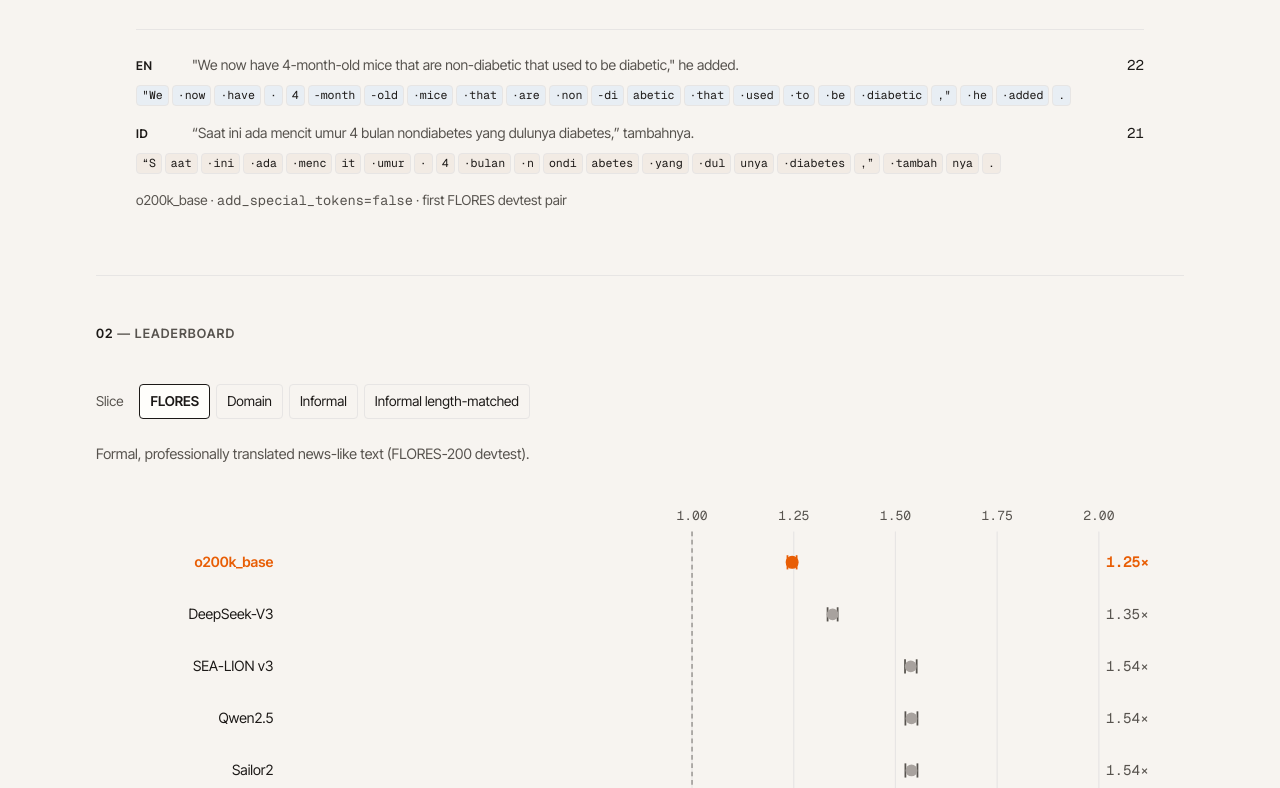
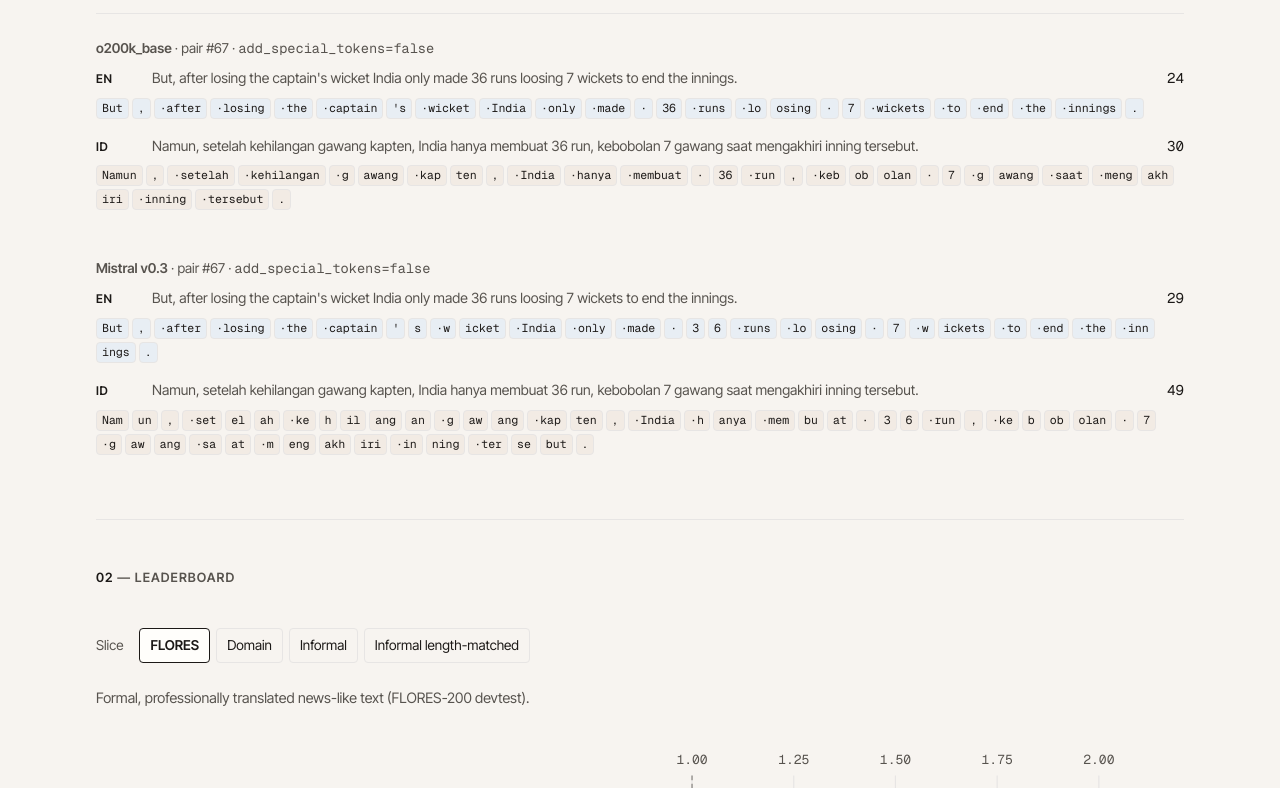
Before and after one commit to adindamochamad/indonesian-token-tax, a website built with Vite: page web/index.html in a window 1280 px wide. Shown: the part 357-1145 px from the top of the page. Built offline with nearby package versions, Linux system fonts and the light colour scheme; files whose address does not match are found by name.

Commit message:
fix: hero strip pair, table headers, and screenshot-safe motion

```diff
--- a/scripts/capture-screenshots.mjs
+++ b/scripts/capture-screenshots.mjs
@@ -8,7 +8,7 @@ const { chromium } = require("playwright-core");
 
 const defaultOut = "/Users/mac/Development/indonesian-token-tax/web/screenshots";
 const outDir = process.argv[2] ? resolve(process.argv[2]) : defaultOut;
-const previewPort = process.env.PREVIEW_PORT ?? "4174";
+const previewPort = process.env.PREVIEW_PORT ?? "4173";
 const previewOrigin = `http://127.0.0.1:${previewPort}`;
 mkdirSync(outDir, { recursive: true });
 
@@ -29,6 +29,7 @@ const shots = [
 const browser = await chromium.launch({ executablePath: chrome, headless: true });
 for (const s of shots) {
   const page = await browser.newPage({ viewport: { width: s.w, height: 900 } });
+  await page.emulateMedia({ reducedMotion: "reduce" });
   const q = new URLSearchParams();
   if (s.run) q.set("run", "1");
   q.set("theme", s.theme);
--- a/web/public/hero-strip.json
+++ b/web/public/hero-strip.json
@@ -2,58 +2,167 @@
   "source": {
     "repo_id": "mteb/flores",
     "revision": "69edd3336d102dd184dd531b57defac6c9c60c8f",
-    "pair_index": 0,
-    "tokenizer": "o200k_base"
+    "pair_index": 67,
+    "target_ratio": 1.246,
+    "en_token_range": [
+      12,
+      25
+    ]
   },
-  "id_text": "“Saat ini ada mencit umur 4 bulan nondiabetes yang dulunya diabetes,” tambahnya.",
-  "en_text": "\"We now have 4-month-old mice that are non-diabetic that used to be diabetic,\" he added.",
+  "id_text": "Namun, setelah kehilangan gawang kapten, India hanya membuat 36 run, kebobolan 7 gawang saat mengakhiri inning tersebut.",
+  "en_text": "But, after losing the captain's wicket India only made 36 runs loosing 7 wickets to end the innings.",
+  "strips": [
+    {
+      "tokenizer": "o200k_base",
+      "short_name": "o200k_base",
       "id_pieces": [
-    "“S",
-    "aat",
-    " ini",
-    " ada",
-    " menc",
-    "it",
-    " umur",
+        "Namun",
+        ",",
+        " setelah",
+        " kehilangan",
+        " g",
+        "awang",
+        " kap",
+        "ten",
+        ",",
+        " India",
+        " hanya",
+        " membuat",
         " ",
-    "4",
-    " bulan",
-    " n",
-    "ondi",
-    "abetes",
-    " yang",
-    " dul",
-    "unya",
-    " diabetes",
-    ",”",
-    " tambah",
-    "nya",
+        "36",
+        " run",
+        ",",
+        " keb",
+        "ob",
+        "olan",
+        " ",
+        "7",
+        " g",
+        "awang",
+        " saat",
+        " meng",
+        "akh",
+        "iri",
+        " inning",
+        " tersebut",
         "."
       ],
       "en_pieces": [
-    "\"We",
-    " now",
-    " have",
+        "But",
+        ",",
+        " after",
+        " losing",
+        " the",
+        " captain",
+        "'s",
+        " wicket",
+        " India",
+        " only",
+        " made",
         " ",
-    "4",
-    "-month",
-    "-old",
-    " mice",
-    " that",
-    " are",
-    " non",
-    "-di",
-    "abetic",
-    " that",
-    " used",
+        "36",
+        " runs",
+        " lo",
+        "osing",
+        " ",
+        "7",
+        " wickets",
         " to",
-    " be",
-    " diabetic",
-    ",\"",
-    " he",
-    " added",
+        " end",
+        " the",
+        " innings",
         "."
       ],
-  "id_count": 21,
-  "en_count": 22
+      "id_count": 30,
+      "en_count": 24
+    },
+    {
+      "tokenizer": "mistralai/Mistral-7B-Instruct-v0.3",
+      "short_name": "Mistral v0.3",
+      "id_pieces": [
+        "Nam",
+        "un",
+        ",",
+        " set",
+        "el",
+        "ah",
+        " ke",
+        "h",
+        "il",
+        "ang",
+        "an",
+        " g",
+        "aw",
+        "ang",
+        " kap",
+        "ten",
+        ",",
+        " India",
+        " h",
+        "anya",
+        " mem",
+        "bu",
+        "at",
+        " ",
+        "3",
+        "6",
+        " run",
+        ",",
+        " ke",
+        "b",
+        "ob",
+        "olan",
+        " ",
+        "7",
+        " g",
+        "aw",
+        "ang",
+        " sa",
+        "at",
+        " m",
+        "eng",
+        "akh",
+        "iri",
+        " in",
+        "ning",
+        " ter",
+        "se",
+        "but",
+        "."
+      ],
+      "en_pieces": [
+        "But",
+        ",",
+        " after",
+        " losing",
+        " the",
+        " captain",
+        "'",
+        "s",
+        " w",
+        "icket",
+        " India",
+        " only",
+        " made",
+        " ",
+        "3",
+        "6",
+        " runs",
+        " lo",
+        "osing",
+        " ",
+        "7",
+        " w",
+        "ickets",
+        " to",
+        " end",
+        " the",
+        " inn",
+        "ings",
+        "."
+      ],
+      "id_count": 49,
+      "en_count": 29
     }
+  ]
+}
--- a/web/src/hero.js
+++ b/web/src/hero.js
@@ -22,6 +22,28 @@ function renderTokenBlocks(pieces, lang) {
     .join("");
 }
 
+function renderStripFigure(strip, pairIndex, idText, enText) {
+  const enBlocks = renderTokenBlocks(strip.en_pieces, "en");
+  const idBlocks = renderTokenBlocks(strip.id_pieces, "id");
+  return `<figure class="strip-unit" aria-labelledby="strip-${strip.short_name.replace(/\s+/g, "-")}">
+    <figcaption id="strip-${strip.short_name.replace(/\s+/g, "-")}" class="strip-caption">
+      <strong>${escapeHtml(strip.short_name)}</strong> · pair #${pairIndex} · <code>add_special_tokens=false</code>
+    </figcaption>
+    <div class="strip-row">
+      <span class="strip-lang">EN</span>
+      <span class="strip-text muted">${escapeHtml(enText)}</span>
+      <span class="strip-count num mono">${strip.en_count}</span>
+    </div>
+    <div class="strip-blocks strip-blocks-en" aria-hidden="true">${enBlocks}</div>
+    <div class="strip-row">
+      <span class="strip-lang">ID</span>
+      <span class="strip-text muted">${escapeHtml(idText)}</span>
+      <span class="strip-count num mono">${strip.id_count}</span>
+    </div>
+    <div class="strip-blocks strip-blocks-id" aria-hidden="true">${idBlocks}</div>
+  </figure>`;
+}
+
 export function renderHero(data) {
   const { min, max, rows, wordRatio } = floresRange(data);
   const nPairs = Number(data.meta?.slices?.flores?.n_pairs ?? 1012);
@@ -31,6 +53,7 @@ export function renderHero(data) {
   const qwen = data.meta?.tokenizer_files?.find((f) => f.repo_id === "Qwen/Qwen2.5-7B-Instruct");
   const vocab = qwen?.vocab_file_sha256?.slice(0, 10) ?? "ca10d7e9fb";
   const worstTok = shortNameFor(priciest.tokenizer);
+  const countStart = max.toFixed(2);
 
   return `
     <section class="sect sect-tax reveal" aria-labelledby="tax-label">
@@ -38,7 +61,7 @@ export function renderHero(data) {
       <div class="hero-grid">
         <div class="hero-metric">
           <p class="hero-ratio" aria-label="Up to ${fmtRatio(max, 2)} times more tokens than English">
-            <span class="hero-ratio-val" data-count-to="${max.toFixed(4)}" data-count-suffix="×">${fmtRatio(max, 2)}</span>
+            <span class="hero-ratio-val" data-count-to="${max.toFixed(4)}" data-count-suffix="×">${countStart}×</span>
           </p>
           <p class="hero-range muted">Across seven tokenizers on FLORES-200: <strong class="num">${fmtRatio(min, 2)}–${fmtRatio(max, 2)}</strong></p>
         </div>
@@ -55,10 +78,9 @@ export function renderHero(data) {
           </ul>
         </div>
       </div>
-      <figure class="hero-strip" id="hero-strip" aria-labelledby="strip-caption">
-        <figcaption id="strip-caption" class="visually-hidden">One FLORES sentence pair tokenized with o200k_base: Indonesian uses more tokens than English.</figcaption>
+      <div class="hero-strip" id="hero-strip" aria-live="polite">
         <p class="strip-loading muted" id="strip-status">Loading token strip…</p>
-      </figure>
+      </div>
     </section>`;
 }
 
@@ -69,23 +91,21 @@ export async function mountHeroStrip() {
   try {
     const res = await fetch("hero-strip.json");
     const data = await res.json();
-    const enBlocks = renderTokenBlocks(data.en_pieces, "en");
-    const idBlocks = renderTokenBlocks(data.id_pieces, "id");
-    wrap.innerHTML = `
-      <div class="strip-row">
-        <span class="strip-lang">EN</span>
-        <span class="strip-text muted">${escapeHtml(data.en_text)}</span>
-        <span class="strip-count num mono">${data.en_count}</span>
-      </div>
-      <div class="strip-blocks strip-blocks-en" aria-hidden="true">${enBlocks}</div>
-      <div class="strip-row">
-        <span class="strip-lang">ID</span>
-        <span class="strip-text muted">${escapeHtml(data.id_text)}</span>
-        <span class="strip-count num mono">${data.id_count}</span>
-      </div>
-      <div class="strip-blocks strip-blocks-id" aria-hidden="true">${idBlocks}</div>
-      <p class="strip-note muted small">o200k_base · <code>add_special_tokens=false</code> · first FLORES devtest pair</p>`;
+    const strips = data.strips ?? [
+      {
+        short_name: data.source?.tokenizer ?? "o200k_base",
+        en_pieces: data.en_pieces,
+        id_pieces: data.id_pieces,
+        en_count: data.en_count,
+        id_count: data.id_count,
+      },
+    ];
+    const pairIndex = data.source?.pair_index ?? data.pair_index ?? 0;
+    wrap.innerHTML = strips
+      .map((s) => renderStripFigure(s, pairIndex, data.id_text, data.en_text))
+      .join("");
   } catch {
     if (status) status.textContent = "Token strip unavailable (run prebuild).";
+    else wrap.innerHTML = `<p class="muted">Token strip unavailable (run prebuild).</p>`;
   }
 }
--- a/web/src/motion.js
+++ b/web/src/motion.js
@@ -1,14 +1,17 @@
-/** Section reveal + hero count-up; disabled under prefers-reduced-motion. */
+/** Section reveal + hero count-up; content visible unless html.js-motion is set. */
 export function initMotion() {
   const reduced = window.matchMedia("(prefers-reduced-motion: reduce)").matches;
+  const canAnimate = typeof IntersectionObserver !== "undefined" && !reduced;
+
+  if (!canAnimate) {
+    return;
+  }
+
+  document.documentElement.classList.add("js-motion");
+
   document.querySelectorAll(".reveal").forEach((el) => {
-    if (reduced) {
-      el.classList.add("is-visible");
-      return;
-    }
     el.classList.add("reveal-pending");
   });
-  if (reduced) return;
 
   const io = new IntersectionObserver(
     (entries) => {
@@ -20,12 +23,12 @@ export function initMotion() {
         }
       }
     },
-    { rootMargin: "0px 0px -8% 0px", threshold: 0.08 },
+    { rootMargin: "0px 0px -5% 0px", threshold: 0.02 },
   );
   document.querySelectorAll(".reveal-pending").forEach((el) => io.observe(el));
 
   const heroNum = document.querySelector("[data-count-to]");
-  if (heroNum && !reduced) {
+  if (heroNum) {
     const target = Number(heroNum.dataset.countTo);
     const suffix = heroNum.dataset.countSuffix ?? "";
     const duration = 1800;
--- a/web/src/styles.css
+++ b/web/src/styles.css
@@ -158,15 +158,14 @@ details summary:focus-visible,
 }
 .sect-num-k { color: var(--ink); }
 
-.reveal-pending {
+html.js-motion .reveal.reveal-pending:not(.is-visible) {
   opacity: 0;
   transform: translateY(12px);
-  transition: opacity 220ms ease, transform 220ms ease;
 }
-.reveal.is-visible,
-.reveal-pending.is-visible {
+html.js-motion .reveal.is-visible {
   opacity: 1;
   transform: none;
+  transition: opacity 220ms ease, transform 220ms ease;
 }
 
 .hero-grid {
@@ -174,16 +173,26 @@ details summary:focus-visible,
   gap: var(--space-4);
   align-items: start;
 }
-@media (min-width: 820px) {
-  .hero-grid { grid-template-columns: minmax(200px, 1fr) minmax(280px, 680px); }
+@media (min-width: 768px) {
+  .hero-grid {
+    grid-template-columns: auto minmax(0, 1fr);
+    gap: var(--space-3) var(--space-4);
+  }
+}
+.hero-metric {
+  min-width: 0;
+}
+.hero-copy {
+  min-width: 0;
 }
 
 .hero-ratio-val {
   display: block;
-  font-size: clamp(6rem, 12vw, 10rem);
-  line-height: 0.9;
+  font-size: clamp(4.5rem, 9vw, 7.5rem);
+  line-height: 0.92;
   font-weight: 600;
   font-variant-numeric: tabular-nums;
+  white-space: nowrap;
 }
 .hero-range { margin: var(--space-2) 0 0; font-size: 0.95rem; }
 .hero-lede { margin: 0 0 var(--space-2); font-size: 1.2rem; line-height: 1.35; }
@@ -201,7 +210,15 @@ details summary:focus-visible,
   margin-top: var(--space-4);
   padding-top: var(--space-3);
   border-top: 1px solid var(--line);
+  display: grid;
+  gap: var(--space-4);
 }
+.strip-caption {
+  margin: 0 0 var(--space-1);
+  font-size: 0.85rem;
+  color: var(--muted);
+}
+.strip-unit { margin: 0; }
 .strip-row {
   display: grid;
   grid-template-columns: 2.5rem 1fr auto;
@@ -282,6 +299,7 @@ svg.chart {
 }
 .board-table tbody tr:hover { transform: translateY(-1px); }
 .board-table th { color: var(--muted); font-size: 0.78rem; cursor: pointer; font-weight: 500; }
+.board-table th.num { text-align: right; }
 .board-table .num { text-align: right; }
 .board-table tr.best td:first-child strong { color: var(--accent); }
 .board-table tr.worst td:first-child strong { color: var(--accent); }
@@ -301,8 +319,8 @@ svg.chart {
   margin-bottom: var(--space-1);
 }
 .calc-table { width: 100%; border-collapse: collapse; }
-.calc-table th, .calc-table td { padding: 8px; border-bottom: 1px solid var(--line); }
-.calc-table .num { text-align: right; }
+.calc-table th, .calc-table td { padding: 8px; border-bottom: 1px solid var(--line); text-align: left; }
+.calc-table th.num, .calc-table .num { text-align: right; }
 
 .muted { color: var(--muted); }
 .small { font-size: 0.85rem; }
```
Also changed, not shown: web/src/leaderboard.js (+8 -11 lines), web/src/try.js (+17 -10 lines), 1 other file. Lines whose indentation alone changed are shown as unchanged.
